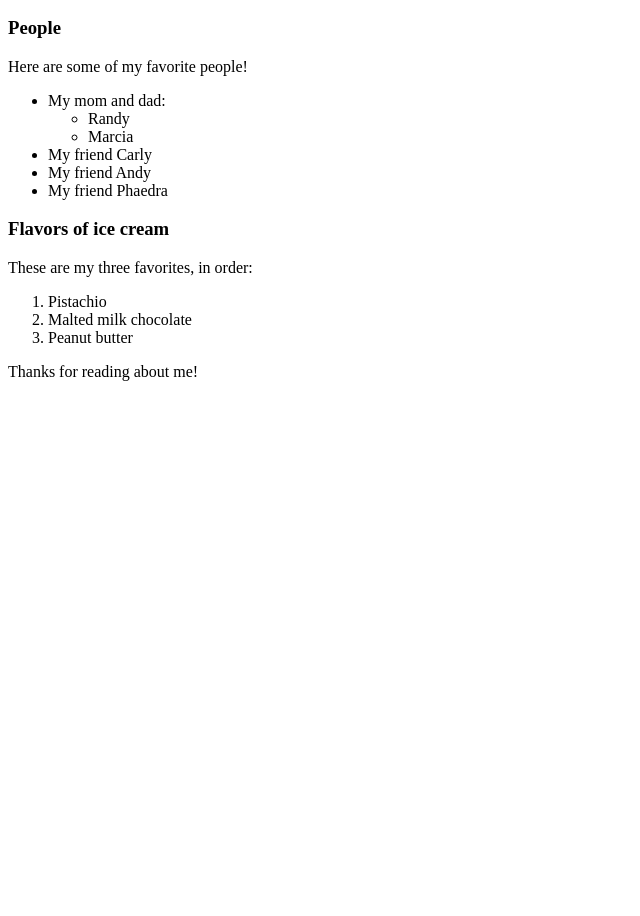
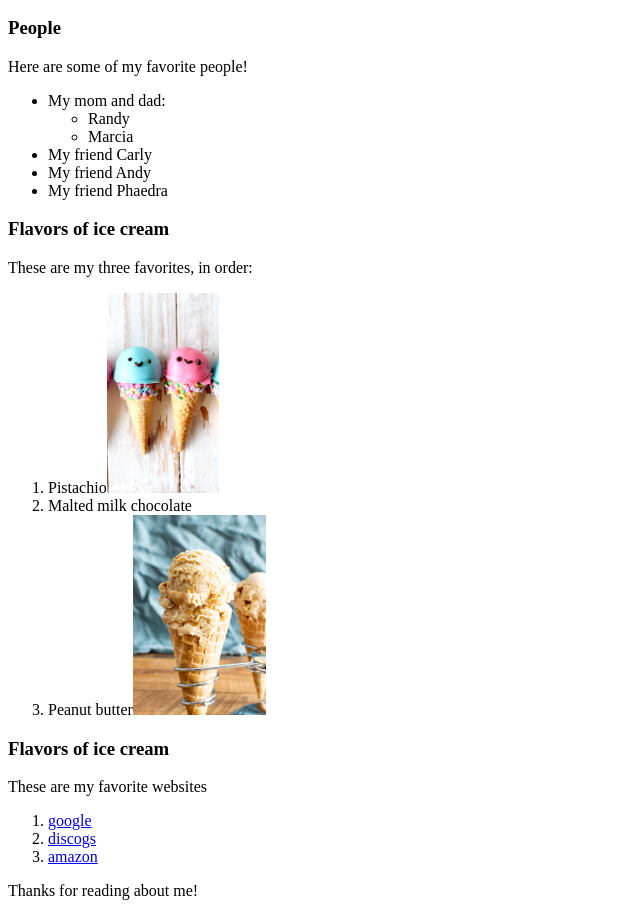
Before and after one commit to garrettrowley/My-first-webpage, a plain HTML site: page favoritethings.html in a window 1280 px wide. Shown: the part 110-1026 px from the top of the page, without its empty margins (0-640 px from the left). Before the commit the page ends 800 px from the top, so only its background shows below. Drawn offline with Linux system fonts and the light colour scheme.

Commit message:
final version of  mfwb

```diff
--- a/favoritethings.html
+++ b/favoritethings.html
@@ -24,10 +24,21 @@
       <h3>Flavors of ice cream</h3>
       <p>These are my three favorites, in order:</p>
       <ol>
-        <li>Pistachio</li>
+        <li>Pistachio<img src="img/pistac.jpg" height=200px/></li>
         <li>Malted milk chocolate</li>
-        <li>Peanut butter</li>
+        <li>Peanut butter<img src="img/pb.jpg" height=200px/></li>
+
       </ol>
+      <h3>Flavors of ice cream</h3>
+      <p>These are my favorite websites</p>
+      <ol>
+        <li><a href="https://www.google.com">google</a></li>
+        <li><a href="https://www.discogs.com">discogs</a></li>
+        <li><a href="https://www.amazon.com">amazon</a></li>
+
+      </ol>
+
+
 
       <p>Thanks for reading about me!</p>
     </body>
```
Also changed, not shown: my-first-webpage.html (+2 -2 lines), img/pb.jpg (added), img/pistac.jpg (added).
